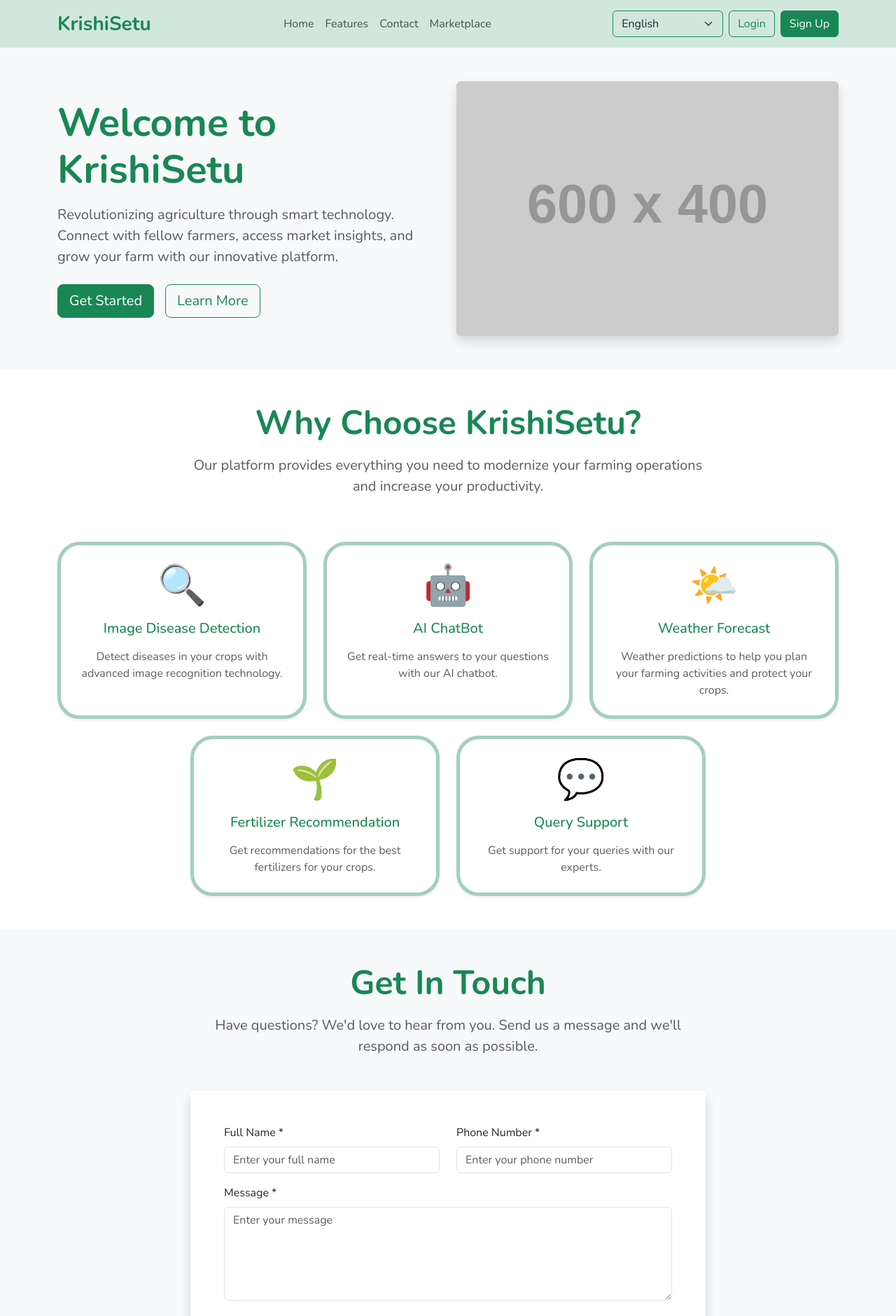
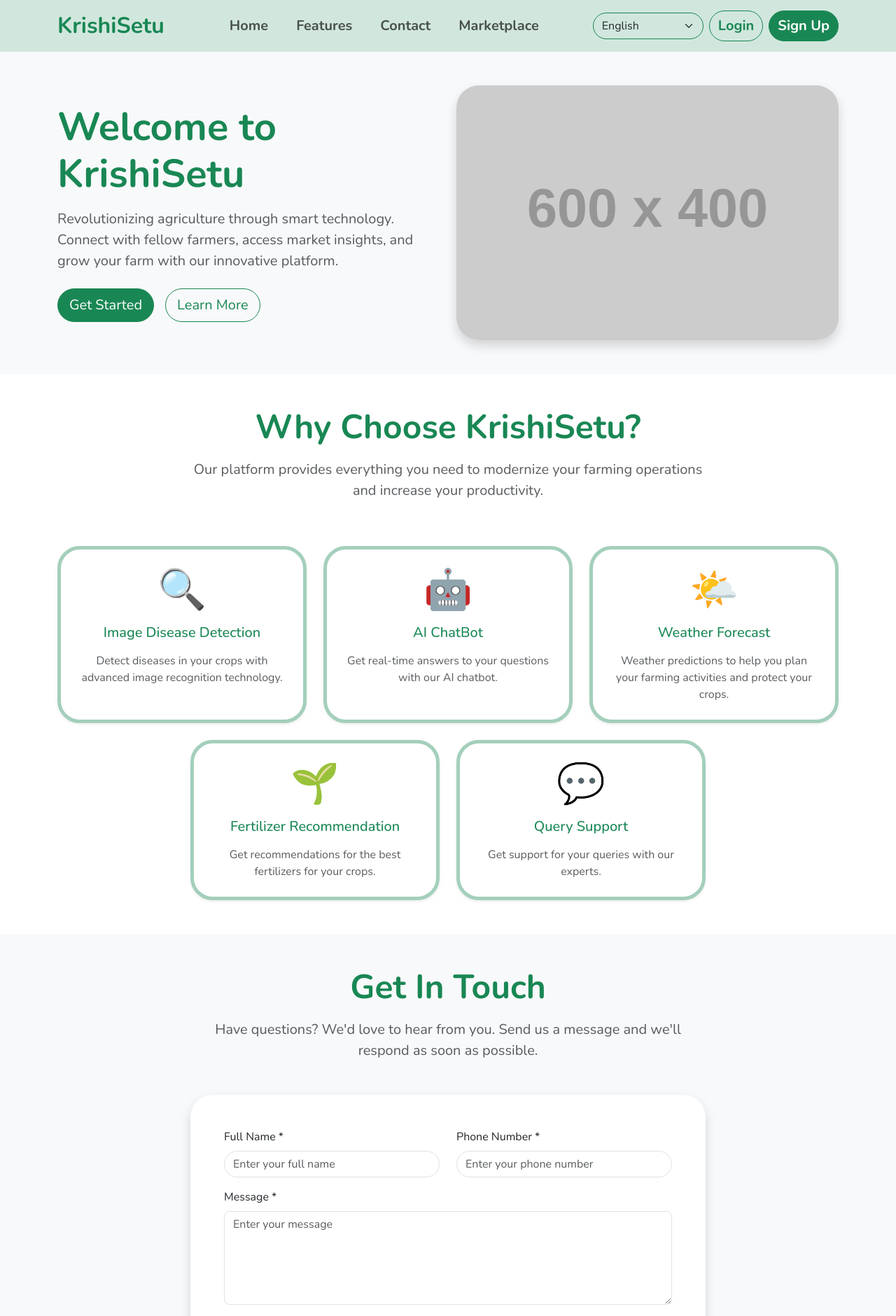
Before and after one commit to EdwinRodger/SIH, a React (Vite) app: page / in a window 1280 px wide. Shown: the top 1880 px of the page at 70% size. Built offline with nearby package versions, Linux system fonts and the light colour scheme; a web font is replaced by a local one.

Commit message:
rouded all cards and buttons to 5 and improved design

```diff
--- a/src/components/GetInTouch.jsx
+++ b/src/components/GetInTouch.jsx
@@ -53,7 +53,7 @@ function GetInTouch() {
                         </div>
 
                         {/* Contact form */}
-                        <div className="card shadow border-0">
+                        <div className="card shadow border-0 rounded-5">
                             <div className="card-body p-5">
                                 <form onSubmit={handleSubmit}>
                                     <div className="row">
@@ -63,7 +63,7 @@ function GetInTouch() {
                                             </label>
                                             <input
                                                 type="text"
-                                                className="form-control"
+                                                className="form-control rounded-5"
                                                 id="name"
                                                 name="name"
                                                 value={formData.name}
@@ -79,7 +79,7 @@ function GetInTouch() {
                                             </label>
                                             <input
                                                 type="number"
-                                                className="form-control"
+                                                className="form-control rounded-5"
                                                 id="number"
                                                 name="number"
                                                 value={formData.number}
@@ -95,7 +95,7 @@ function GetInTouch() {
                                             {t('contact.message')} *
                                         </label>
                                         <textarea
-                                            className="form-control"
+                                            className="form-control rounded-3"
                                             id="message"
                                             name="message"
                                             rows="5"
@@ -107,7 +107,7 @@ function GetInTouch() {
                                     </div>
 
                                     <div className="text-center">
-                                        <button type="submit" className="btn btn-success btn-lg px-5">
+                                        <button type="submit" className="btn btn-success btn-lg px-5 rounded-5">
                                             {t('contact.submit')}
                                         </button>
                                     </div>
--- a/src/components/Hero.jsx
+++ b/src/components/Hero.jsx
@@ -21,10 +21,10 @@ function Hero() {
                             {t('hero.subtitle')}
                         </p>
                         <div className="d-flex gap-3">
-                            <button className="btn btn-success btn-lg">
+                            <button className="btn btn-success btn-lg rounded-5">
                                 {t('hero.getStarted')}
                             </button>
-                            <button className="btn btn-outline-success btn-lg">
+                            <button className="btn btn-outline-success btn-lg rounded-5">
                                 {t('hero.learnMore')}
                             </button>
                         </div>
@@ -36,7 +36,7 @@ function Hero() {
                             <img
                                 src="https://placehold.co/600x400/28a745/ffffff?text=KrishiSetu+Hero+Image"
                                 alt="KrishiSetu Hero"
-                                className="img-fluid rounded shadow"
+                                className="img-fluid rounded shadow rounded-5"
                             />
                         </div>
                     </div>
--- a/src/components/Navbar.jsx
+++ b/src/components/Navbar.jsx
@@ -23,7 +23,7 @@ function Navbar() {
         <nav className="navbar navbar-expand-lg navbar-light bg-success-subtle">
             <div className="container">
                 {/* Brand/Logo */}
-                <Link className="navbar-brand fs-3 fw-bold text-success" to="/">
+                <Link className="navbar-brand fs-2 fw-bold text-success" to="/">
                     {t('brand')}
                 </Link>
 
@@ -39,7 +39,7 @@ function Navbar() {
 
                 {/* Navigation links */}
                 <div className="collapse navbar-collapse" id="navbarNav">
-                    <ul className="navbar-nav mx-auto">
+                    <ul className="navbar-nav mx-auto gap-4 fs-5 fw-bold">
                         <li className="nav-item">
                             <Link className="nav-link" to="/">{t('nav.home')}</Link>
                         </li>
@@ -58,7 +58,7 @@ function Navbar() {
                         {/* Language Switcher */}
                         <div className="col-auto">
                             <select
-                                className="form-select bg-success-subtle border-success"
+                                className="form-select bg-success-subtle border-success rounded-5"
                                 value={i18n.language}
                                 onChange={(e) => {
                                     const lang = e.target.value
@@ -77,7 +77,7 @@ function Navbar() {
                         {isLoggedIn ? (
                             <div className="col-auto">
                                 <button
-                                    className="btn btn-outline-success w-100"
+                                    className="btn btn-outline-success w-100 rounded-5 fs-5 fw-bold"
                                     onClick={handleLogout}
                                 >
                                     {t('nav.logout')}
@@ -87,7 +87,7 @@ function Navbar() {
                             <>
                                 <div className="col-auto">
                                     <Link
-                                        className="btn btn-outline-success w-100"
+                                        className="btn btn-outline-success w-100 rounded-5 fs-5 fw-bold"
                                         to="/login"
                                     >
                                         {t('nav.login')}
@@ -95,7 +95,7 @@ function Navbar() {
                                 </div>
                                 <div className="col-auto">
                                     <Link
-                                        className="btn btn-success w-100"
+                                        className="btn btn-success w-100 rounded-5 fs-5 fw-bold"
                                         to="/signup"
                                     >
                                         {t('nav.signup')}
--- a/src/pages/Marketplace.jsx
+++ b/src/pages/Marketplace.jsx
@@ -298,9 +298,9 @@ function Marketplace() {
 
                 {/* Tabs */}
                 <div className="d-flex gap-2 mb-3">
-					<button onClick={() => setActiveTab('all')} className={`btn btn-sm rounded-pill ${activeTab==='all' ? 'btn-dark' : 'btn-outline-secondary'}`}>{t('marketplace.tabs.all')}</button>
-					<button onClick={() => setActiveTab('mine')} className={`btn btn-sm rounded-pill ${activeTab==='mine' ? 'btn-dark' : 'btn-outline-secondary'}`}>{t('marketplace.tabs.mine')}</button>
-					<button onClick={() => setActiveTab('history')} className={`btn btn-sm rounded-pill ${activeTab==='history' ? 'btn-dark' : 'btn-outline-secondary'}`}>{t('marketplace.tabs.history')}</button>
+                    <button onClick={() => setActiveTab('all')} className={`btn btn-sm rounded-pill ${activeTab === 'all' ? 'btn-dark' : 'btn-outline-secondary'}`}>{t('marketplace.tabs.all')}</button>
+                    <button onClick={() => setActiveTab('mine')} className={`btn btn-sm rounded-pill ${activeTab === 'mine' ? 'btn-dark' : 'btn-outline-secondary'}`}>{t('marketplace.tabs.mine')}</button>
+                    <button onClick={() => setActiveTab('history')} className={`btn btn-sm rounded-pill ${activeTab === 'history' ? 'btn-dark' : 'btn-outline-secondary'}`}>{t('marketplace.tabs.history')}</button>
                 </div>
 
                 {/* Filters */}
@@ -345,12 +345,22 @@ function Marketplace() {
                     <div className="row row-cols-1 row-cols-sm-2 row-cols-md-3 g-3">
                         {displayedListings.map(item => (
                             <div className="col" key={item.id}>
-								<div className="card h-100">
+                                <div className="card h-100 rounded-5">
+                                    <div className="overflow-hidden rounded-top-5" style={{ height: 160 }}>
                                         {item.images?.[0] ? (
-										<img src={item.images[0]} className="card-img-top" alt={item.title} style={{ height: 160, objectFit: 'cover' }} />
+                                            <img
+                                                src={item.images[0]}
+                                                className="card-img-top h-100 w-100 object-fit-cover rounded-top-5"
+                                                alt={item.title}
+                                            />
                                         ) : (
-											<img src={`https://placehold.co/800x500?text=${encodeURIComponent(t('marketplace.card.noImageText'))}`} className="card-img-top bg-light" alt={t('marketplace.card.noImageAlt')} style={{ height: 160, objectFit: 'cover' }} />
+                                            <img
+                                                src={`https://placehold.co/800x500?text=${encodeURIComponent(t('marketplace.card.noImageText'))}`}
+                                                className="card-img-top bg-light h-100 w-100 object-fit-cover rounded-top-5"
+                                                alt={t('marketplace.card.noImageAlt')}
+                                            />
                                         )}
+                                    </div>
                                     <div className="card-body d-flex flex-column">
                                         <div className="d-flex justify-content-between mb-2">
                                             <strong>{item.currency} {item.price}</strong>
```
Lines whose indentation alone changed are shown as unchanged.
